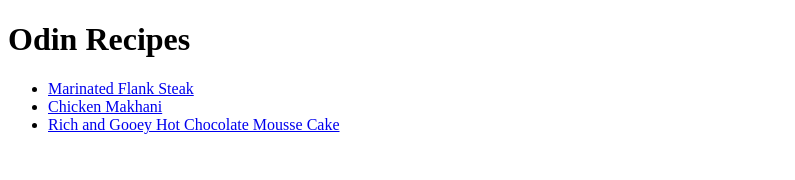
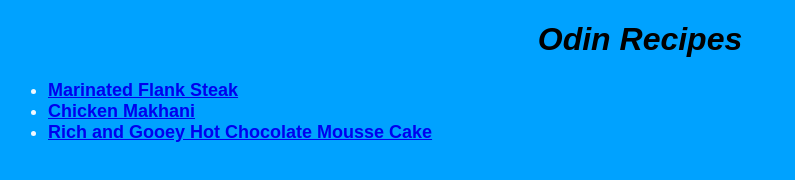
Before and after one commit to lmRike/odin-recipes, a plain HTML site: page index.html in a window 1280 px wide. Shown: the whole page, without its empty margins (0-795 px from the left). Drawn offline with Linux system fonts and the light colour scheme.

Commit message:
Added CSS

```diff
--- a/index.html
+++ b/index.html
@@ -4,14 +4,17 @@
     <meta charset="UTF-8">
     <meta name="viewport" content="width=device-width, initial-scale=1.0">
     <title>Odin Recipes</title>
+    <link rel="stylesheet" href="styles.css">
 </head>
 <body>
 
 <h1>Odin Recipes</h1>
+<p>
 <ul>
     <li> <a href="./recipes/steak.html">Marinated Flank Steak</a> </li>
     <li> <a href="./recipes/chicken.html">Chicken Makhani</a> </li>
     <li> <a href="./recipes/cake.html">Rich and Gooey Hot Chocolate Mousse Cake</a> </li>
+</p>
 </ul>
 </body>
 </html>
--- /dev/null
+++ b/styles.css
@@ -0,0 +1,21 @@
+
+
+* {background-color: rgb(0, 162, 255);
+
+    font-family:sans-serif ;
+
+}
+
+h1 {
+
+    text-align: center;
+
+    font-style: italic;
+}
+
+ul {
+
+    color: aliceblue;
+    font-size: large;
+    font-weight: bolder;
+}
```
